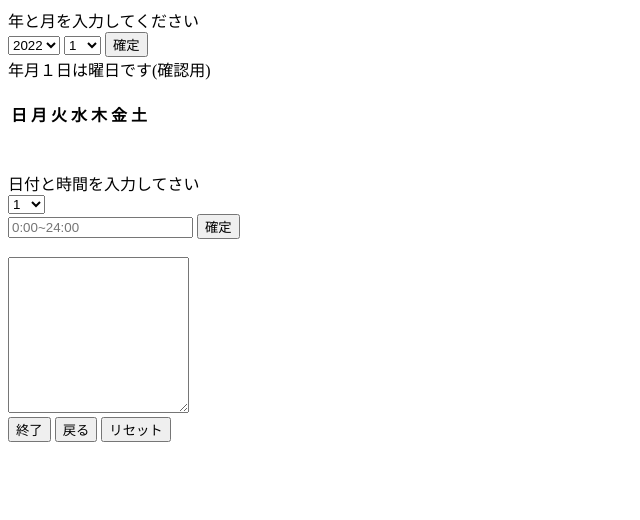
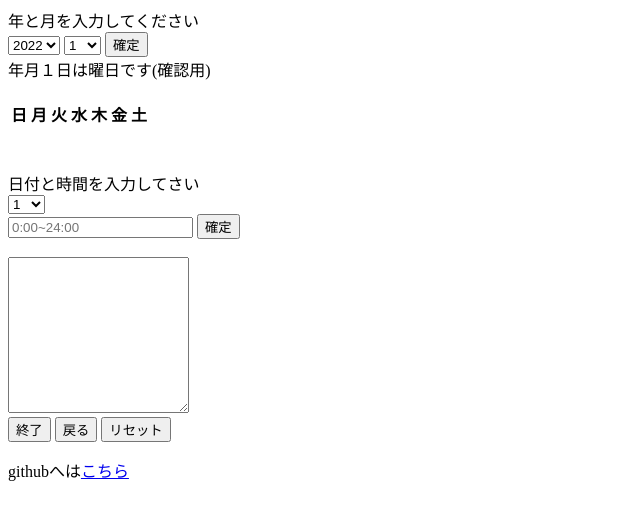
Before and after one commit to s1f10220130/shift-request, a plain HTML site: page index.html in a window 1280 px wide. Shown: the whole page, without its empty margins (0-640 px from the left). Drawn offline with Linux system fonts and the light colour scheme.

Commit message:
add link
リンクを足したよ

```diff
--- a/index.html
+++ b/index.html
@@ -95,4 +95,6 @@
     <!--リセットボタン-->
     <input type="button" value="リセット" onclick="reset()">
 </body>
+<br>
+<p>githubへは<a href="https://github.com/s1f10220130/shift-request" >こちら</a></p>
 </html>
```
